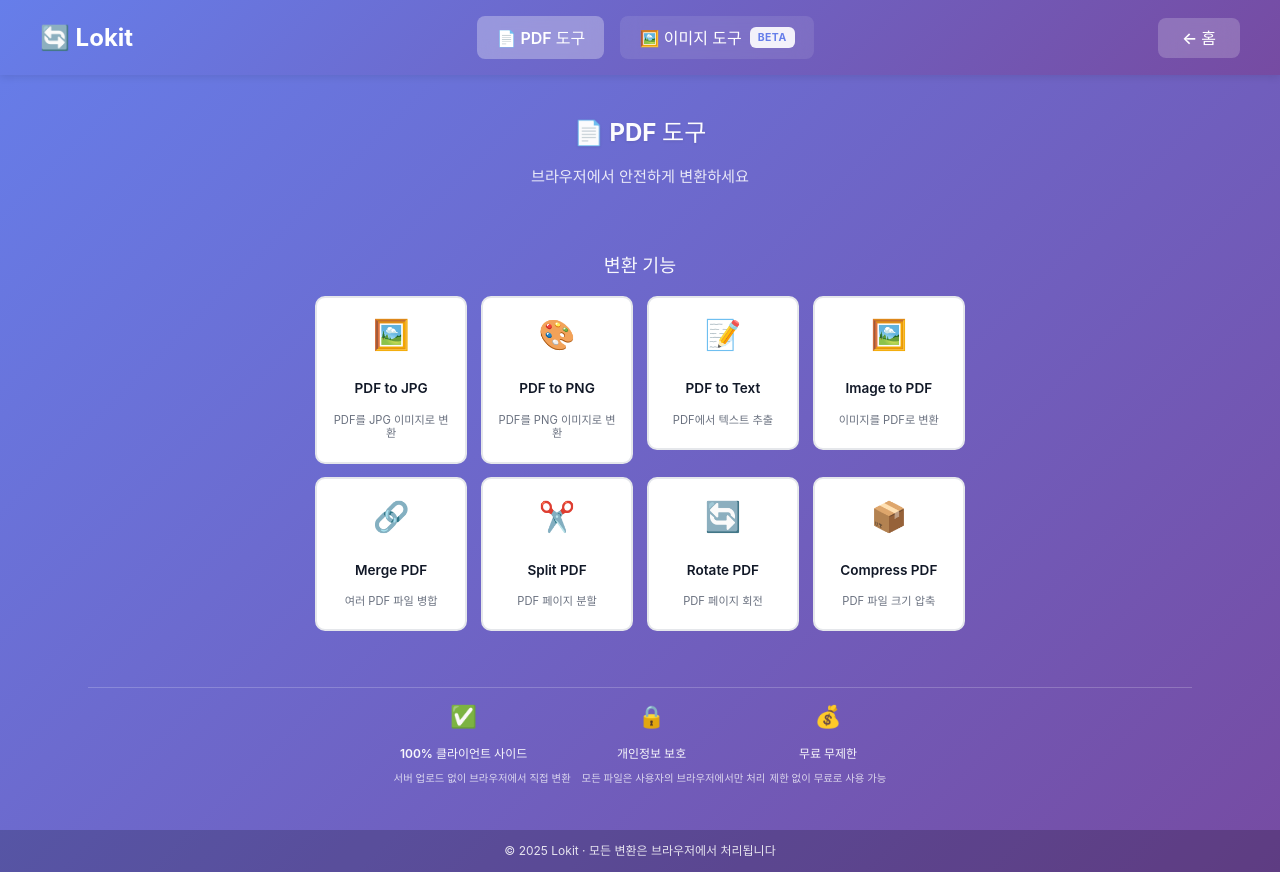
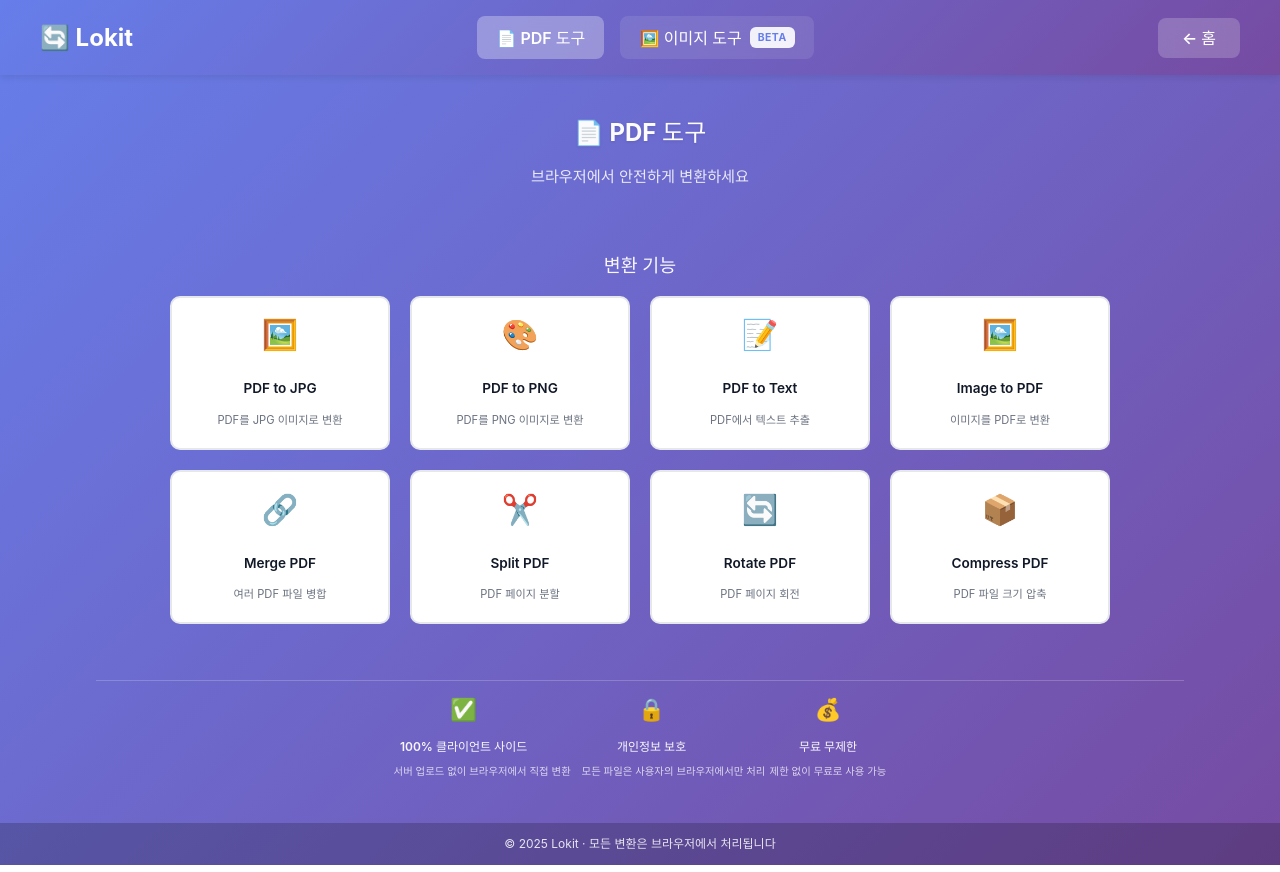
Before and after one commit to king-mini/file-convert, a React (Vite) app: page /pdf in a window 1280 px wide. Built offline with nearby package versions, Linux system fonts and the light colour scheme.

Commit message:
Refine PdfHome styles: increase max-width, adjust padding, and enhance feature grid layout for better responsiveness and visual appeal.

```diff
--- a/src/pages/pdf/PdfHome.css
+++ b/src/pages/pdf/PdfHome.css
@@ -1,7 +1,7 @@
 .home {
-  max-width: 1600px;
+  max-width: 2000px;
   margin: 0 auto;
-  padding: 0.75rem 2.5rem 0.85rem;
+  padding: 0.75rem 3rem 0.85rem;
   display: flex;
   flex-direction: column;
   gap: 1.25rem;
@@ -42,9 +42,12 @@
 
 .feature-grid {
   display: grid !important;
-  grid-template-columns: repeat(4, 1fr) !important;
-  gap: 0.85rem !important;
+  grid-template-columns: repeat(4, minmax(220px, 1fr)) !important;
+  gap: 1.25rem !important;
   align-items: start;
+  justify-content: center;
+  max-width: 1200px;
+  margin: 0 auto;
 }
 
 .feature-card-wrapper {
@@ -59,7 +62,7 @@
   align-items: center;
   justify-content: center;
   text-align: center;
-  padding: 1.25rem 1rem;
+  padding: 1.5rem 1.25rem;
   background: white;
   border: 2px solid #e5e7eb;
   border-radius: 12px;
@@ -67,7 +70,7 @@
   color: #333;
   transition: all 0.3s ease;
   cursor: pointer;
-  min-height: 150px;
+  min-height: 160px;
 }
 
 .feature-card:hover {
@@ -165,8 +168,8 @@
   }
 
   .feature-grid {
-    grid-template-columns: repeat(3, 1fr) !important;
-    gap: 0.7rem !important;
+    grid-template-columns: repeat(3, minmax(180px, 1fr)) !important;
+    gap: 0.85rem !important;
   }
 
   .feature-card {
@@ -246,8 +249,8 @@
   }
 
   .feature-grid {
-    grid-template-columns: repeat(2, 1fr) !important;
-    gap: 0.65rem !important;
+    grid-template-columns: repeat(2, minmax(150px, 1fr)) !important;
+    gap: 0.75rem !important;
   }
 
   .feature-card {
```
